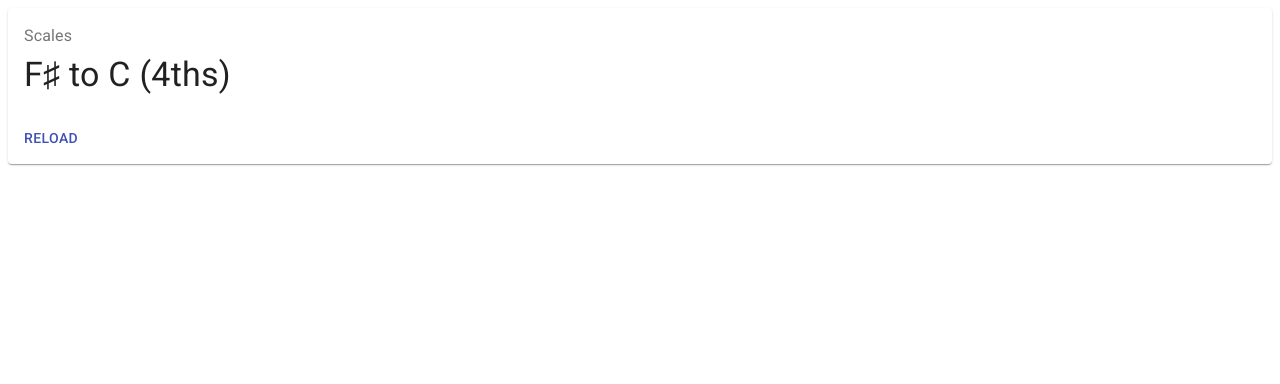
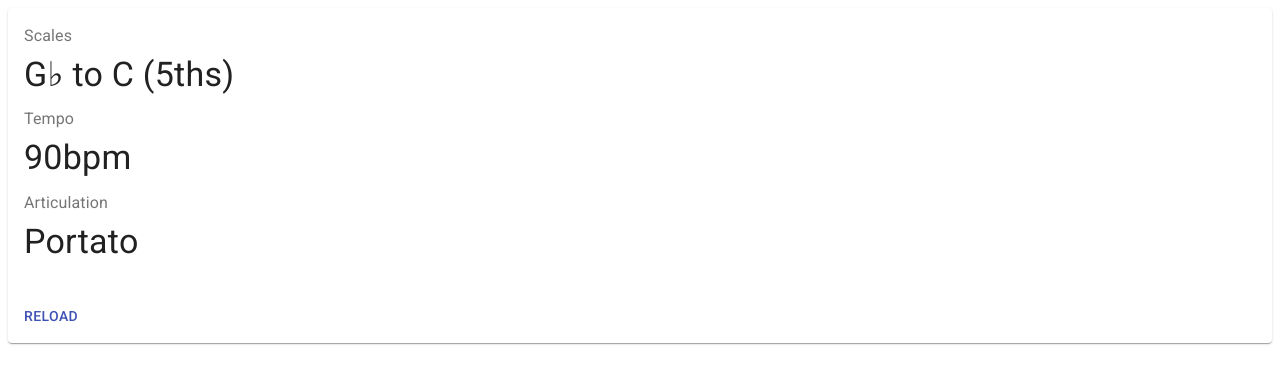
Before and after one commit to LrsNate/practice-tool, a React (Create React App) app: page / in a window 1280 px wide. Shown: the top 384 px of the page. Built offline with nearby package versions, Linux system fonts and the light colour scheme.

Commit message:
Add tempo and articulations to the scales exercise

```diff
--- a/src/components/ScalesExercise.js
+++ b/src/components/ScalesExercise.js
@@ -13,30 +13,50 @@ const exercises = [
   "G♭ to C (5ths)",
 ];
 
+const tempos = ["70bpm", "80bpm", "90bpm", "100bpm", "110bpm"];
+const articulations = ["Legato", "Portato", "Bebop articulation"];
+
 class ScalesExercise extends React.Component {
   constructor(props) {
     super(props);
-    this.state = { exercise: _.sample(exercises) };
+    this.state = {
+      exercise: _.sample(exercises),
+      tempo: _.sample(tempos),
+      articulation: _.sample(articulations),
+    };
   }
 
   reload = () => {
-    const previousExercise = this.state.exercise;
-    let exercise;
-    do {
-      exercise = _.sample(exercises);
-    } while (exercise === previousExercise);
-    this.setState({ exercise });
+    this.setState({
+      exercise: _.sample(exercises),
+      tempo: _.sample(tempos),
+      articulation: _.sample(articulations),
+    });
   };
 
   render() {
-    const { exercise } = this.state;
+    const { exercise, tempo, articulation } = this.state;
     return (
       <Card>
         <CardContent>
           <Typography color="textSecondary" gutterBottom>
             Scales
           </Typography>
-          <Typography variant="h4">{exercise}</Typography>
+          <Typography variant="h4" gutterBottom>
+            {exercise}
+          </Typography>
+          <Typography color="textSecondary" gutterBottom>
+            Tempo
+          </Typography>
+          <Typography variant="h4" gutterBottom>
+            {tempo}
+          </Typography>
+          <Typography color="textSecondary" gutterBottom>
+            Articulation
+          </Typography>
+          <Typography variant="h4" gutterBottom>
+            {articulation}
+          </Typography>
         </CardContent>
         <CardActions>
           <Button color="primary" onClick={this.reload}>
```
